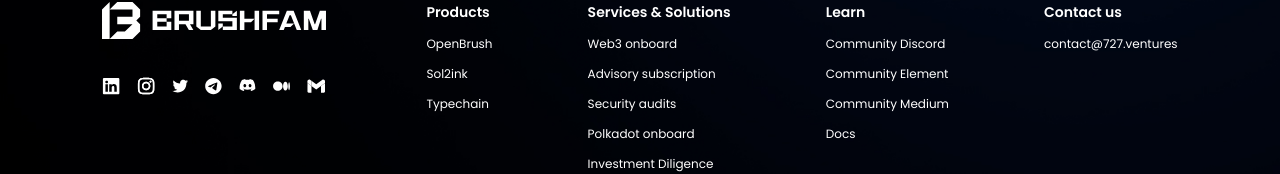
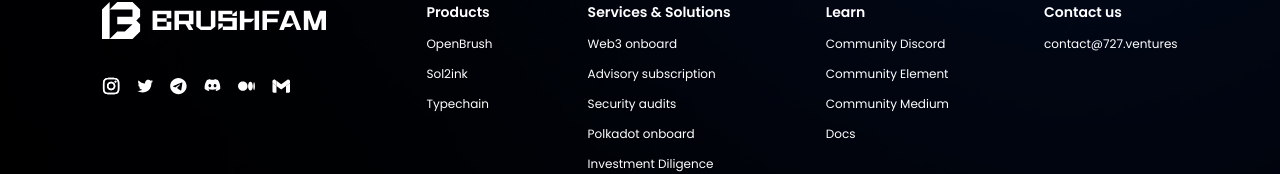
Before and after one commit to Brushfam/brushfam-website, a Next.js app: page / in a window 1280 px wide. Shown: the part 4820-4994 px from the top of the page. Built offline with nearby package versions, Linux system fonts and the light colour scheme.

Commit message:
some updates

```diff
--- a/components/Footer.js
+++ b/components/Footer.js
@@ -12,9 +12,6 @@
             src={"logos/brushfam-logo.svg"}
           />
           <div className={styles.socialDiv}>
-            <a href={"https://www.linkedin.com/company/727-ventures-vs/"}>
-              <img src={"icons/in.svg"} />
-            </a>
             <a href={"https://instagram.com/727_ventures?igshid=ZmVmZTY5ZGE="}>
               <img src={"icons/inst.svg"} />
             </a>
--- a/data/footerData.js
+++ b/data/footerData.js
@@ -51,6 +51,6 @@
     },
     {
         label: "Docs",
-        link: "https://docs.openbrush.io/"
+        link: "https://727-ventures.github.io/openbrush-contracts/"
     }
 ]
--- a/sections/Home/Products.js
+++ b/sections/Home/Products.js
@@ -32,7 +32,7 @@
                                             Site
                                         </div>
                                     </Link>
-                                    <Link href={"https://docs.openbrush.io/"} target="_blank">
+                                    <Link href={"https://727-ventures.github.io/openbrush-contracts/"} target="_blank">
                                         <div className={styles.docsLink}>
                                             Docs
                                         </div>
```
